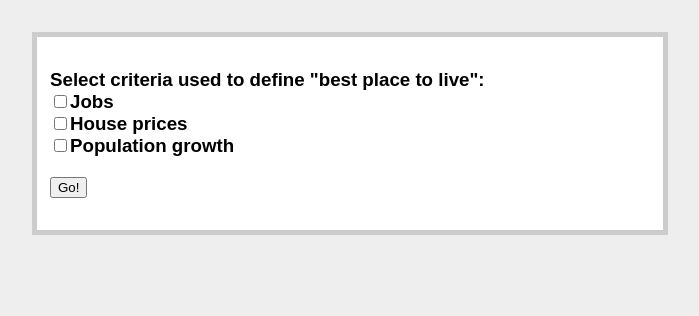
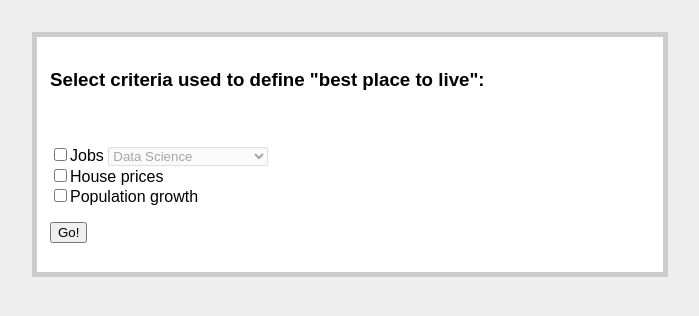
Before and after one commit to LiamCattell/test_app, a Flask app: page /best_places_to_live in a window 1280 px wide. Shown: the top 316 px of the page, without its empty margins (290-989 px from the left). Run offline with Flask 2, Linux system fonts and the light colour scheme; parts of the project's set-up code (start-up, migrations or seed data) failed here and were passed over.

Commit message:
Greyed-out dropdown

```diff
--- a/app.py
+++ b/app.py
@@ -50,8 +50,6 @@ def best_places_to_live():
         return render_template('best_places_to_live.html', criteria=app.vars['criteria'])
 
 
-#<img src="{{ url_for('counties_map') }}" alt="loading..." />
-
 @app.route('/counties_map.svg')
 def counties_map():
     criteria_scores = []
--- a/templates/best_places_to_live.html
+++ b/templates/best_places_to_live.html
@@ -8,7 +8,7 @@
 <body>
 	<div class="page">
 		<h2>Best place to live</h2>
-		<h3>{{criteria}}</h3>
+		<h3>&#42;Based on {{criteria}}</h3>
 
 		<object type="image/svg+xml" data="{{ url_for('counties_map') }}">Awww snap... Heroku took too long to create the svg file.</object>
 	</div>
--- a/templates/index.html
+++ b/templates/index.html
@@ -14,6 +14,9 @@
 		<h3>
 			<a href="best_places_for_budget">...find technology jobs, based on your house budget.</a>
 		</h3>
+		<h3>
+			<a href="best_places_to_live">&#42;NEW&#42;...live, based on your own criteria.</a>
+		</h3>
 	</div>
 </body>
 </html>
--- a/templates/select_criteria.html
+++ b/templates/select_criteria.html
@@ -2,16 +2,28 @@
 <html>
 <head>
 	<title>Best places to live</title>
-	<link rel=stylesheet type=text/css href='{{ url_for('static',filename='style.css')}}'>
+	<link rel=stylesheet type=text/css href='{{ url_for('static',filename='style.css')}}' />
+
+	<script type="text/javascript">
+		function toggleDisabled(_checked) {
+			document.getElementById('jobs_list').disabled = _checked ? false : true;
+		}
+	</script>
 </head>
 
 <body>
 	<div class=page>
-		<h3>
+		<h3>Select criteria used to define "best place to live":</h3>
+		<br />
 		<form id='select_criteria' method='post' action='best_places_to_live' >
-				Select criteria used to define "best place to live":
 			<br />
-				<input type="checkbox" name="criteria" value="jobs">Jobs
+			<input type="checkbox" name="criteria" value="jobs" onchange="toggleDisabled(this.checked)">Jobs
+			<select name="profession_key" id="jobs_list" disabled>
+				<option value="data-science">Data Science</option>
+				<option value="financial-services">Financial Services</option>
+				<option value="information-technology">Information Technology</option>
+				<option value="mobile-app">Mobile Apps</option>
+			</select>
 			<br />
 			<input type="checkbox" name="criteria" value="houseprices">House prices
 			<br />
@@ -21,7 +33,6 @@
 				<input type='submit' value='Go!' />
 			</p>
 		</form>
-		</h3>
 	</div>
 </body>
 </html>
```
Lines whose indentation alone changed are shown as unchanged.
